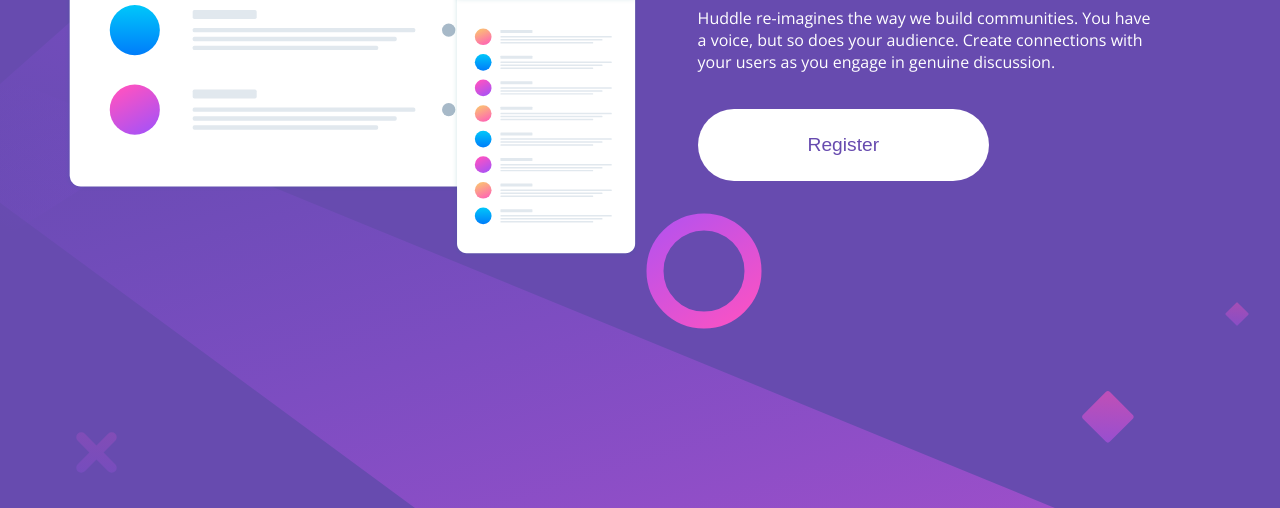
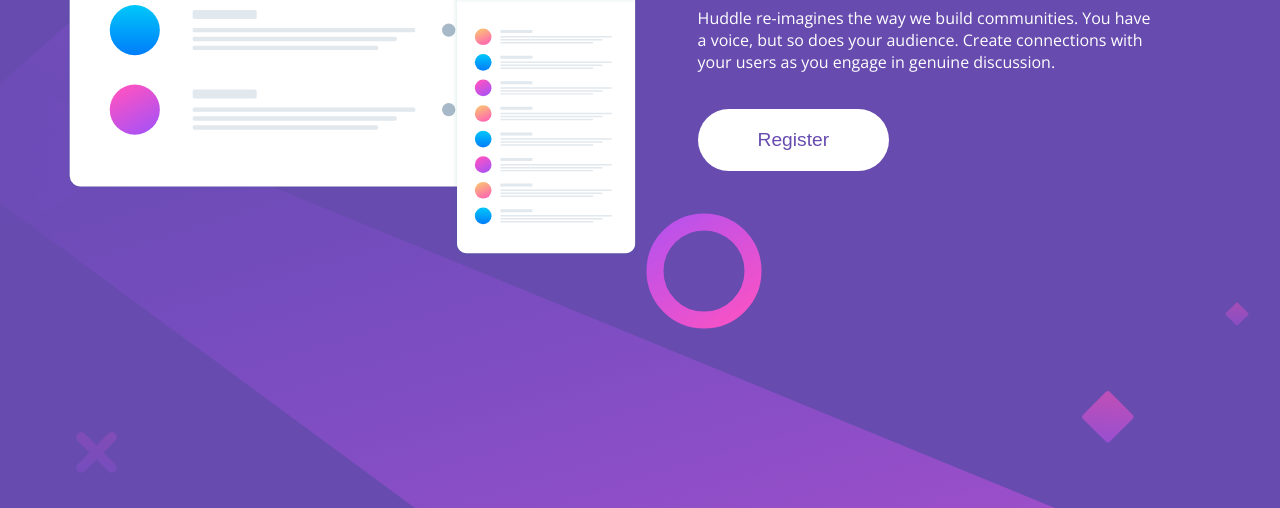
Before and after one commit to danielvnn/frontendmentor.io, a plain HTML site: page huddle-landing-page/index.html in a window 1280 px wide. Shown: the part 292-800 px from the top of the page. Drawn offline with nearby package versions, Linux system fonts and the light colour scheme.

Commit message:
css hover button

```diff
--- a/huddle-landing-page/style.css
+++ b/huddle-landing-page/style.css
@@ -64,6 +64,12 @@ h1 {
 	border-radius: 40px;
 	border: none;
 	margin: 20px 0;
+	cursor: pointer;
+}
+
+.register:hover {
+	color: white;
+	background-color: var(--soft-magenta);
 }
 
 @media (min-width: 576px) {
@@ -124,12 +130,11 @@ h1 {
 	}
 
 	.register {
-		padding: 25px 110px;
+		padding: 20px 60px;
 		font-size: 1.2rem;
 	}
 	.container {
 		height: 100%;
-
 		flex-direction: row;
 	}
 	.hero {
```
